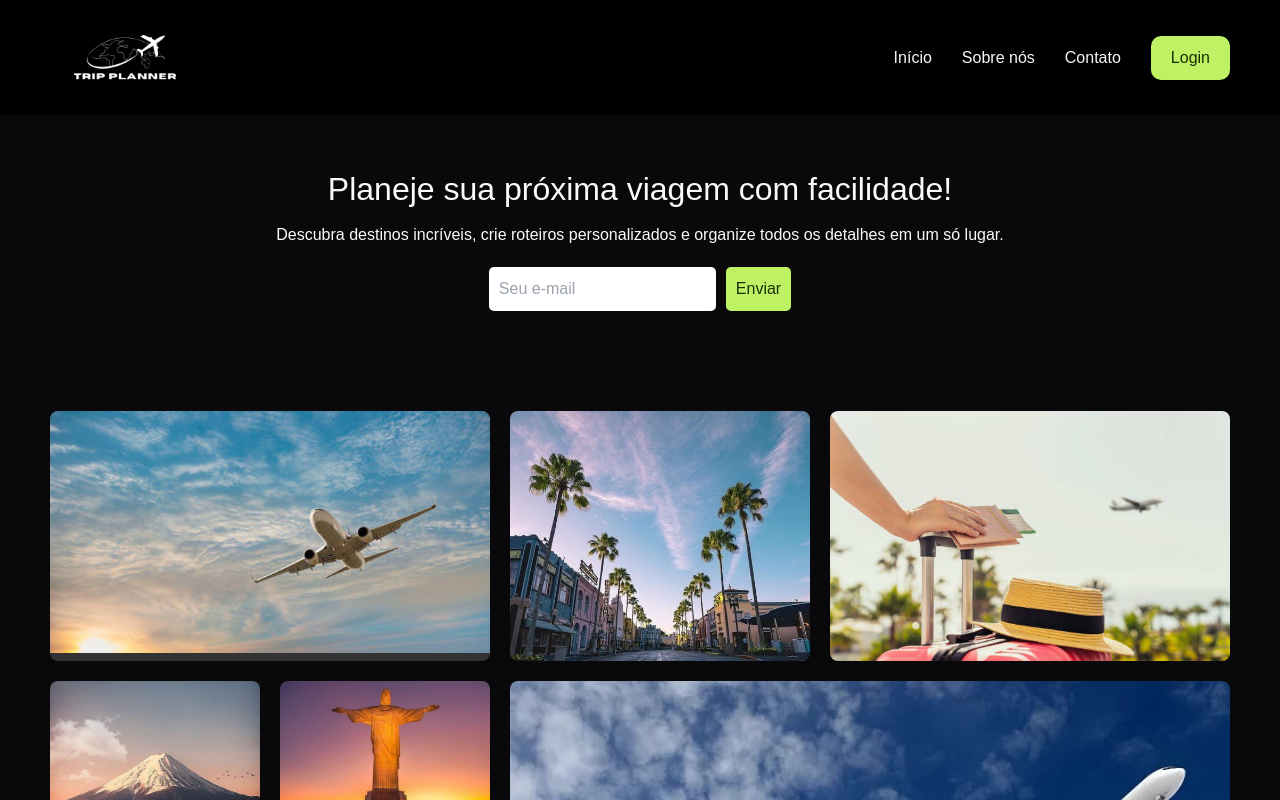
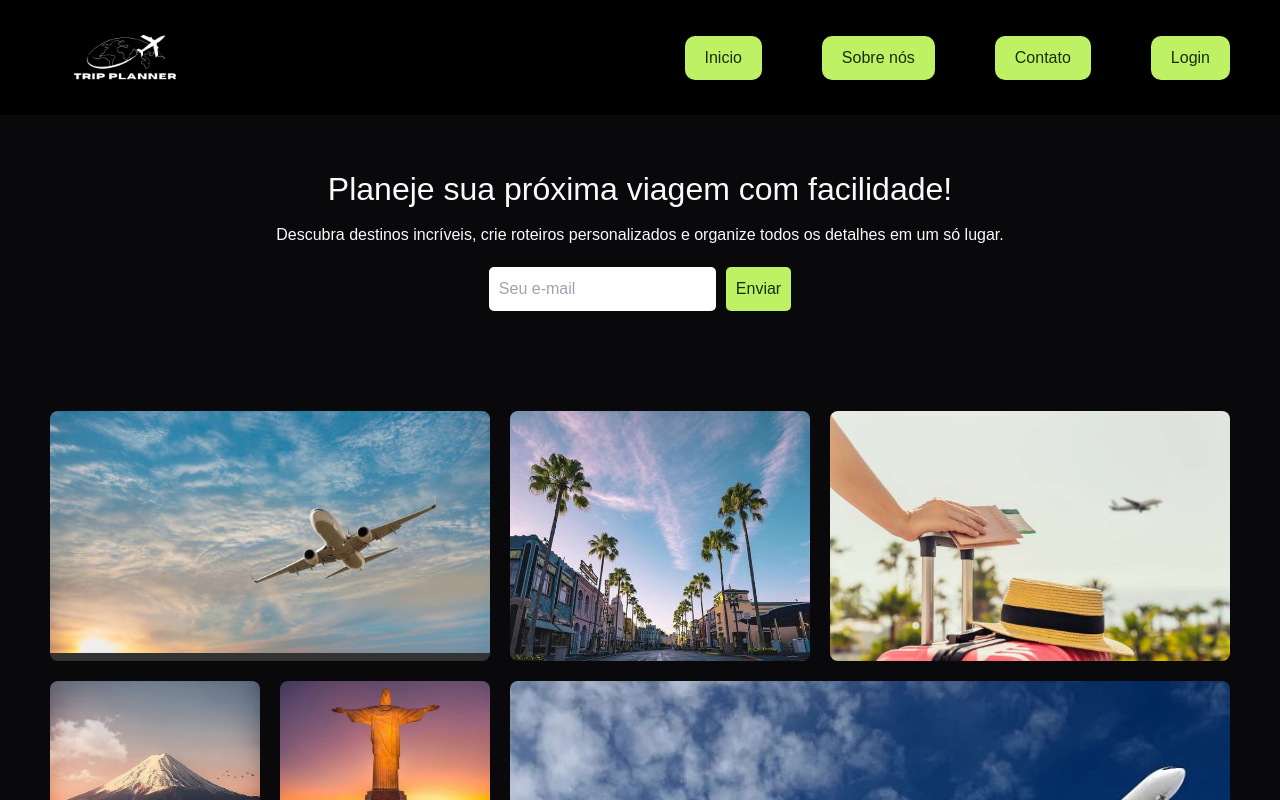
Before and after one commit to NaraAndrad3/travelIn-front, a React (Vite) app: page / in a window 1280 px wide. Shown: the top 800 px of the page. Built offline with nearby package versions, Linux system fonts and the light colour scheme.

Commit message:
correção rotas

```diff
--- a/src/pages/create-trip/confirm-trip-modal.tsx
+++ b/src/pages/create-trip/confirm-trip-modal.tsx
@@ -63,6 +63,12 @@ export function ConfirmTripModal({
             />
           </div>
 
+          <div className='space-y-2'>
+            <p className='text-center text-lg text-zinc-400'>
+              Ao clicar em <span className='font-semibold text-zinc-100'>"Confirmar criação da viagem"</span> será enviado um link de confirmação ao email preenchido.
+            </p>
+          </div>
+
           <Button type="submit" variant="primary" size="full" >
             Confirmar criação da viagem
           </Button>
--- a/src/pages/create-trip/index.tsx
+++ b/src/pages/create-trip/index.tsx
@@ -154,10 +154,10 @@ export function CreateTripPage() {
           ) : null}
         </div>
 
-        <p className="text-zinc-500 text-sm">
+        {/* <p className="text-zinc-500 text-sm">
           Ao planejar sua viagem pela plann.er você automaticamente concorda <br />
           com os <a className="text-zinc-300 underline" href="#">termos de uso</a> e <a className="text-zinc-300 underline" href="#">políticas de privacidade</a>.
-        </p>
+        </p> */}
       </div>
 
       {isGuestsModalOpen && (
--- a/src/pages/dashboard/index.tsx
+++ b/src/pages/dashboard/index.tsx
@@ -8,6 +8,7 @@ import { UserInfo } from './user-info';
 import { CreateTripInfo } from './create-trip-info';
 import { ListTrips } from './list-trips';
 import { NoTrips } from './no-trips';
+import { ToastContainer } from 'react-toastify';
 // import { FeedbackInfo } from './feedback-info';
 
 dayjs.extend(utc);
@@ -67,6 +68,8 @@ export function Dashboard() {
   return (
     <div className="flex items-center justify-center">
 
+      <ToastContainer/>
+
       <div className='flex items-center justify-center mt-20 w-full bg-pattner bg-no-repeat bg-center'>
 
         <div className='flex-shrink-0 '>
--- a/src/pages/home/header.tsx
+++ b/src/pages/home/header.tsx
@@ -4,6 +4,18 @@ import logo from '../../assets/logo1.png';
 export function Header() {
 
   const navigate = useNavigate();
+
+  function handleInicio() {
+    navigate('/')
+  }
+
+  function handleAboutUs() {
+    navigate('/sobre')
+  }
+
+  function handleContato() {
+    navigate('/contato')
+  }
 
   function handleLogin() {
     navigate('/login')
@@ -14,9 +26,9 @@ export function Header() {
     <header className="header">
       <div className="logo"><img src={logo} alt="logo" /></div>
       <nav className="nav">
-        <div className="nav-item"><a href="/">Início</a></div>
-        <div className="nav-item"><a href="/sobre">Sobre nós</a></div>
-        <div className="nav-item"><a href="/contato">Contato</a></div>
+        <div className="button bg-lime-300 text-lime-950 hover:bg-lime-400" onClick={handleInicio} >Inicio</div>
+        <div className="button bg-lime-300 text-lime-950 hover:bg-lime-400" onClick={handleAboutUs} >Sobre nós</div>
+        <div className="button bg-lime-300 text-lime-950 hover:bg-lime-400" onClick={handleContato} >Contato</div>
         <div className="button bg-lime-300 text-lime-950 hover:bg-lime-400" onClick={handleLogin} >Login</div>
       </nav>
     </header>
--- a/src/pages/login/index.tsx
+++ b/src/pages/login/index.tsx
@@ -45,6 +45,14 @@ export function LoginPage() {
     }
   };
 
+  function handleRegister() {
+    navigate('/register')
+  }
+
+  function handleInicio() {
+    navigate('/')
+  }
+
   return (
     <div className="flex items-center justify-center min-h-screen bg-zinc-950">
       <ToastContainer />
@@ -81,16 +89,16 @@ export function LoginPage() {
           </Button>
         </form>
         <p className="text-sm text-center text-gray-300">
-          Não tem uma conta? <a href="/register" className="text-lime-200 underline">Cadastre-se</a>
+          Não tem uma conta? <button className="text-lime-200 underline" onClick={handleRegister}>Cadastre-se</button>
         </p>
         <div>
-          <a
+          <button
             className="flex items-center gap-2 text-sm text-lime-200 hover:text-lime-600 underline"
-            href="/"
+            onClick={handleInicio}
           >
             <ArrowLeftCircleIcon />
             Voltar
-          </a>
+          </button>
         </div>
 
       </div>
--- a/src/pages/register/index.tsx
+++ b/src/pages/register/index.tsx
@@ -42,6 +42,14 @@ export function RegisterPage() {
         toast.error('Erro inesperado. Tente novamente mais tarde.');
       }
     }
+  }
+
+  function handleLogin() {
+    navigate('/login')
+  }
+
+  function handleInicio() {
+    navigate('/')
   }
 
   return (
@@ -91,16 +99,16 @@ export function RegisterPage() {
           </Button>
         </form>
         <p className="text-sm text-center text-gray-300">
-          Já tem uma conta? <a href="/login" className="text-lime-200 underline">Faça login</a>
+          Já tem uma conta? <button className="text-lime-200 underline" onClick={handleLogin}>Faça login</button>
         </p>
         <div>
-          <a
+          <button
             className="flex items-center gap-2 text-sm text-lime-200 hover:text-lime-600 underline"
-            href="/"
+            onClick={handleInicio}
           >
             <ArrowLeftCircleIcon />
             Voltar
-          </a>
+          </button>
         </div>
       </div>
     </div>
```
